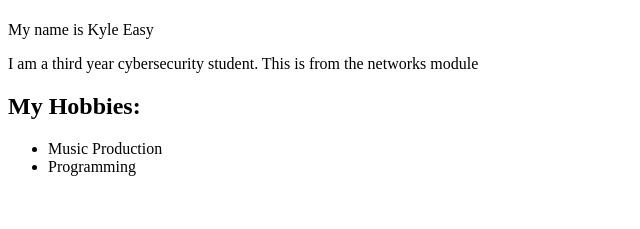
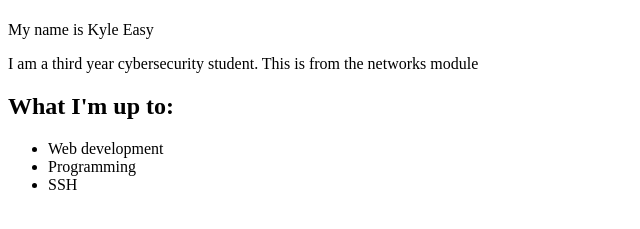
Before and after one commit to keasy7/02_mypage_33828156, a website: page aboutMe.html in a window 1280 px wide. Shown: the part 59-288 px from the top of the page, without its empty margins (0-640 px from the left). Drawn offline with Linux system fonts and the light colour scheme.

Commit message:
Update aboutMe.html

```diff
--- a/aboutMe.html
+++ b/aboutMe.html
@@ -9,10 +9,11 @@
 <p>My name is Kyle Easy</p>
 <p>I am a third year cybersecurity student. This is from the networks module</p>
 
-<h2>My Hobbies:</h2>
+<h2>What I'm up to: </h2>
 <ul>
-    <li>Music Production</li>
+    <li>Web development</li>
     <li>Programming</li>
+    <li>SSH</li>
 </ul>
 </body>
 </html>
```
